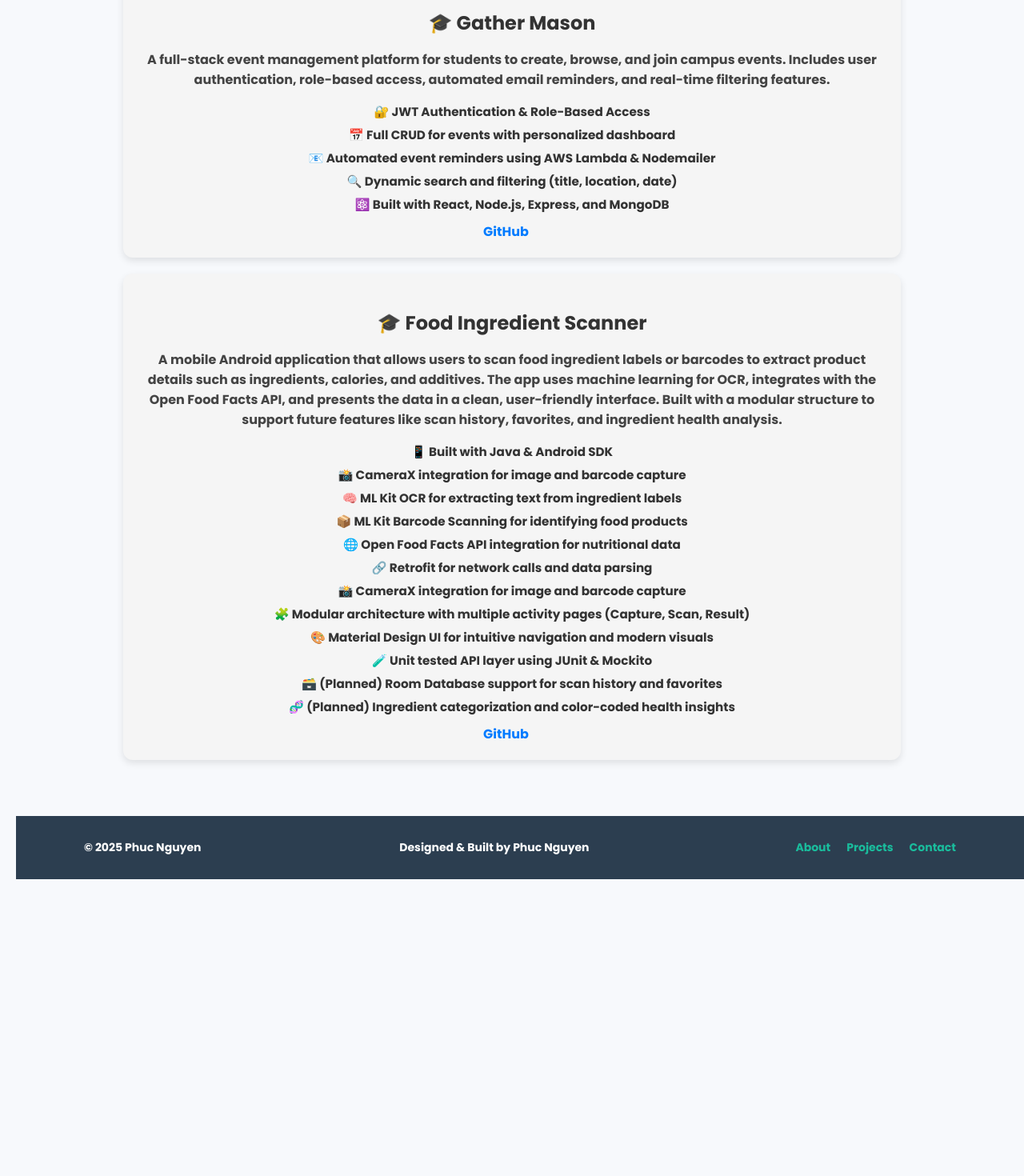
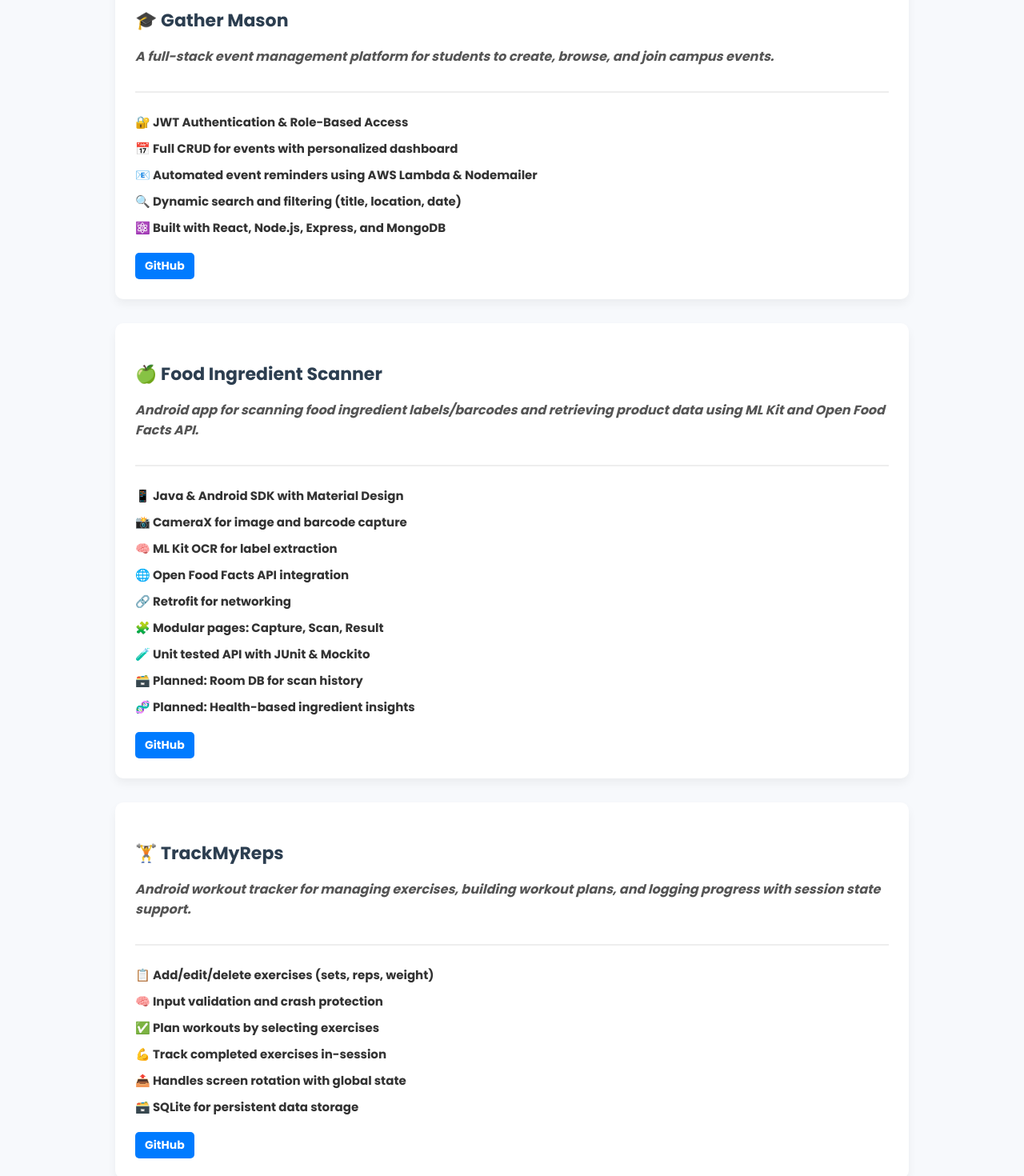
Before and after one commit to PhucGiaNguyen99/Phuc-Nguyen-Latest-Portfolio, a React (Create React App) app: page /projects in a window 1280 px wide. Shown: the part 340-1810 px from the top of the page at 80% size. Before the commit the page ends 1459 px from the top, so only its background shows below. Built offline with nearby package versions, Linux system fonts and the light colour scheme.

Commit message:
Imrpoved About page and style for job-seeking and skills. Added the TrackMyReps project to the Project page.

```diff
--- a/src/components/About.js
+++ b/src/components/About.js
@@ -4,33 +4,59 @@ import "./styles.css";
 const About = () => {
   return (
     <section className="about-section">
-      <h2 className="section-title">Hi Everyone! 😊👋</h2>
+      <h2 className="section-title">Hi Everyone! 👋</h2>
 
       <p className="intro-text">
-        I’m a **Computer Science senior** at **George Mason University**, passionate about building **software solutions** that drive impact.
-        Currently seeking **entry-level opportunities** in **software development, mobile development, web development, or data analysis**.
+        I’m a <strong>Computer Science senior</strong> at <strong>George Mason University</strong> with a passion for building <strong>Android apps</strong> and <strong>full-stack web applications</strong>.
+        I love turning real-world problems into clean, user-friendly software — whether it’s a mobile app or a scalable backend.
       </p>
 
-      <p className="highlight-text">
-        💻 **Specializing in:** Backend Development | API Design | Data Processing
-        🚀 **Core Focus:** Performance | Scalability | System Efficiency
+      {/* 📌 Skills Section */}
+      <div className="skills-grid">
+        <div className="skill-card">
+          💻 <strong>Backend</strong><br />
+          Node.js, Express, NestJS, Koa, MongoDB, SQLite
+        </div>
+        <div className="skill-card">
+          🌐 <strong>Frontend</strong><br />
+          React, Material UI, Responsive Design
+        </div>
+        <div className="skill-card">
+          📱 <strong>Android</strong><br />
+          Java, Android SDK, CameraX, ML Kit, Retrofit
+        </div>
+        <div className="skill-card">
+          🧪 <strong>Testing & Tools</strong><br />
+          Jest, Supertest, Docker, Git, VS Code
+        </div>
+      </div>
+
+      <p className="about-text">
+        I’ve worked on event platforms, food scanner apps, and workout trackers — sharpening my skills in <strong>API development</strong>, <strong>mobile UI</strong>, and <strong>data processing</strong>.
+        I focus on writing clean, reliable code that’s easy to maintain and fun to use.
       </p>
 
-      <p className="about-text">
-        I thrive on **solving complex problems**, **optimizing workflows**, and **building robust web & mobile applications**.
-        Passionate about **clean code, scalable solutions, and data-driven development**, I’m always exploring **new technologies & best practices**
-        to **create high-impact software**. 👨‍💻
-      </p>
+      {/* 📌 Job Seeking */}
+      <div className="job-card">
+        🚀 <strong>Actively seeking an entry-level opportunity</strong> in:
+        <ul>
+          <li>✅ Software Engineering</li>
+          <li>✅ Web & Mobile Development</li>
+          <li>✅ Data Analysis</li>
+        </ul>
+        <p className="job-note">Let’s build something impactful together.</p>
+      </div>
 
+      {/* 📌 Fun Fact */}
       <div className="fun-fact">
         <h3>🎲 Fun Fact About Me!</h3>
         <p>
-          I’m a **big fan of board games** – whether it's **collecting birds in Wingspan**,
-          **gems in Splendor**, **building roads & cities in Carcassonne**, **expanding empires in Catan**,
-          or **strategizing in Go**, I’m always up for a game! **Challenge me anytime!** 😊😊
+          I’m a huge fan of board games — whether it's Wingspan, Splendor, Catan, or Go, I’m always down for a match.
+          Challenge me anytime! 😄
         </p>
       </div>
 
+      {/* 📌 Favorite Quote */}
       <div className="quote-section">
         <h3>✨ A Quote I Live By:</h3>
         <blockquote>
@@ -38,13 +64,12 @@ const About = () => {
           <span>— Mahatma Gandhi</span>
         </blockquote>
         <p>
-          There's something about this quote that just **resonates with me**.
-          I believe in **giving my best in everything I do** while **staying curious & learning along the way**.
+          I believe in giving my best every day while staying curious and continuously learning.
         </p>
       </div>
 
       <p className="connect-text">
-        Let’s **connect, swap ideas, and create something awesome together!** 🚀🚀
+        Let’s connect, swap ideas, and create something awesome together! 🚀
       </p>
     </section>
   );
--- a/src/components/Project.js
+++ b/src/components/Project.js
@@ -4,13 +4,17 @@ import "./styles.css";
 const Projects = () => {
   return (
     <section className="content-section" id="projects">
-            <h2>Projects</h2>
-            <div className="project-container">
+      <h2 className="section-title">🚀 Projects</h2>
+
+      {/* === Project: Gather Mason === */}
       <div className="project-card">
+        <div className="project-header">
           <h3 className="project-title">🎓 Gather Mason</h3>
           <p className="project-description">
-                        A full-stack event management platform for students to create, browse, and join campus events. Includes user authentication, role-based access, automated email reminders, and real-time filtering features.
+            A full-stack event management platform for students to create, browse, and join campus events.
           </p>
+        </div>
+        <div className="project-body">
           <ul className="project-features">
             <li>🔐 JWT Authentication & Role-Based Access</li>
             <li>📅 Full CRUD for events with personalized dashboard</li>
@@ -19,37 +23,74 @@ const Projects = () => {
             <li>⚛️ Built with React, Node.js, Express, and MongoDB</li>
           </ul>
           <div className="project-links">
-                        <a href="https://github.com/PhucGiaNguyen99/Gather-Mason" target="_blank" rel="noopener noreferrer">GitHub</a>
-                        {/* Optional: Add deployed site link */}
-                        {/* <a href="https://gathermason.app" target="_blank" rel="noopener noreferrer">Live Demo</a> */}
+            <a
+              href="https://github.com/PhucGiaNguyen99/Gather-Mason"
+              target="_blank"
+              rel="noopener noreferrer"
+            >
+              GitHub
+            </a>
           </div>
         </div>
       </div>
 
-            <div className="project-container">
+      {/* === Project: Food Ingredient Scanner === */}
       <div className="project-card">
-                    <h3 className="project-title">🎓 Food Ingredient Scanner</h3>
+        <div className="project-header">
+          <h3 className="project-title">🍏 Food Ingredient Scanner</h3>
           <p className="project-description">
-                    A mobile Android application that allows users to scan food ingredient labels or barcodes to extract product details such as ingredients, calories, and additives. The app uses machine learning for OCR, integrates with the Open Food Facts API, and presents the data in a clean, user-friendly interface. Built with a modular structure to support future features like scan history, favorites, and ingredient health analysis.
+            Android app for scanning food ingredient labels/barcodes and retrieving product data using ML Kit and Open Food Facts API.
           </p>
+        </div>
+        <div className="project-body">
           <ul className="project-features">
-                        <li>📱 Built with Java & Android SDK</li>
-                        <li>📸 CameraX integration for image and barcode capture</li>
-                        <li>🧠 ML Kit OCR for extracting text from ingredient labels</li>
-                        <li>📦 ML Kit Barcode Scanning for identifying food products</li>
-                        <li>🌐 Open Food Facts API integration for nutritional data</li>
-                        <li>🔗 Retrofit for network calls and data parsing</li>
-                        <li>📸 CameraX integration for image and barcode capture</li>
-                        <li>🧩 Modular architecture with multiple activity pages (Capture, Scan, Result)</li>
-                        <li>🎨 Material Design UI for intuitive navigation and modern visuals</li>
-                        <li>🧪 Unit tested API layer using JUnit & Mockito</li>
-                        <li>🗃️ (Planned) Room Database support for scan history and favorites</li>
-                        <li>🧬 (Planned) Ingredient categorization and color-coded health insights</li>
+            <li>📱 Java & Android SDK with Material Design</li>
+            <li>📸 CameraX for image and barcode capture</li>
+            <li>🧠 ML Kit OCR for label extraction</li>
+            <li>🌐 Open Food Facts API integration</li>
+            <li>🔗 Retrofit for networking</li>
+            <li>🧩 Modular pages: Capture, Scan, Result</li>
+            <li>🧪 Unit tested API with JUnit & Mockito</li>
+            <li>🗃️ Planned: Room DB for scan history</li>
+            <li>🧬 Planned: Health-based ingredient insights</li>
           </ul>
           <div className="project-links">
-                        <a href="https://github.com/PhucGiaNguyen99/Ingredients-Scanner" target="_blank" rel="noopener noreferrer">GitHub</a>
-                        {/* Optional: Add deployed site link */}
-                        {/* <a href="https://gathermason.app" target="_blank" rel="noopener noreferrer">Live Demo</a> */}
+            <a
+              href="https://github.com/PhucGiaNguyen99/Ingredients-Scanner"
+              target="_blank"
+              rel="noopener noreferrer"
+            >
+              GitHub
+            </a>
+          </div>
+        </div>
+      </div>
+
+      {/* === Project: TrackMyReps === */}
+      <div className="project-card">
+        <div className="project-header">
+          <h3 className="project-title">🏋️ TrackMyReps</h3>
+          <p className="project-description">
+            Android workout tracker for managing exercises, building workout plans, and logging progress with session state support.
+          </p>
+        </div>
+        <div className="project-body">
+          <ul className="project-features">
+            <li>📋 Add/edit/delete exercises (sets, reps, weight)</li>
+            <li>🧠 Input validation and crash protection</li>
+            <li>✅ Plan workouts by selecting exercises</li>
+            <li>💪 Track completed exercises in-session</li>
+            <li>📤 Handles screen rotation with global state</li>
+            <li>🗃️ SQLite for persistent data storage</li>
+          </ul>
+          <div className="project-links">
+            <a
+              href="https://github.com/PhucGiaNguyen99/TrackMyReps"
+              target="_blank"
+              rel="noopener noreferrer"
+            >
+              GitHub
+            </a>
           </div>
         </div>
       </div>
--- a/src/components/styles.css
+++ b/src/components/styles.css
@@ -471,6 +471,7 @@ body {
     text-align: center;
 }
 
+
 /* 📌 Title */
 .section-title {
     font-size: 30px;
@@ -652,47 +653,121 @@ nav ul li a:hover {
 }
 
 .project-card {
-    background-color: #f5f5f5;
-    border-radius: 12px;
-    padding: 20px;
-    box-shadow: 0 4px 10px rgba(0, 0, 0, 0.1);
-    transition: transform 0.2s ease-in-out;
+    background: #ffffff;
+    border-radius: 10px;
+    box-shadow: 0 6px 12px rgba(0, 0, 0, 0.05);
+    padding: 25px;
+    margin-bottom: 30px;
+    text-align: left;
+    transition: transform 0.3s ease;
   }
 
   .project-card:hover {
     transform: translateY(-5px);
   }
 
+  /* Separate the title and body visually */
+  .project-header {
+    border-bottom: 2px solid #eee;
+    padding-bottom: 15px;
+    margin-bottom: 20px;
+  }
+
   .project-title {
-    font-size: 1.5rem;
-    font-weight: 600;
-    margin-bottom: 10px;
+    font-size: 22px;
+    font-weight: bold;
+    color: #2c3e50;
+    margin-bottom: 5px;
   }
 
   .project-description {
-    font-size: 1rem;
-    margin-bottom: 10px;
-    color: #444;
+    font-size: 16px;
+    color: #555;
+    font-style: italic;
   }
 
-.project-features {
+  /* Project Body */
+  .project-body ul {
     list-style: none;
     padding-left: 0;
-    margin-bottom: 10px;
+    margin-bottom: 15px;
   }
 
-.project-features li {
-    margin-bottom: 6px;
-    font-size: 0.95rem;
+  .project-body li {
+    font-size: 15px;
+    padding: 5px 0;
+    color: #333;
   }
 
+  /* Project Links */
   .project-links a {
-    margin-right: 15px;
-    color: #007BFF;
+    display: inline-block;
+    margin-right: 10px;
+    padding: 6px 12px;
+    background-color: #007bff;
+    color: white;
+    font-size: 14px;
+    border-radius: 5px;
     text-decoration: none;
-    font-weight: 500;
+    transition: background 0.3s ease;
   }
 
   .project-links a:hover {
-    text-decoration: underline;
+    background-color: #0056b3;
   }
+
+  .job-seeking-text {
+    margin-top: 30px;
+    font-size: 16px;
+    font-weight: bold;
+    color: #007bff;
+  }
+
+  /* 📌 Skills Section */
+.skills-grid {
+    display: grid;
+    grid-template-columns: repeat(auto-fit, minmax(250px, 1fr));
+    gap: 15px;
+    margin-bottom: 30px;
+  }
+
+  .skill-card {
+    background: #f1f4f9;
+    padding: 15px;
+    border-left: 5px solid #007bff;
+    border-radius: 6px;
+    font-size: 16px;
+    font-weight: 500;
+    color: #333;
+    box-shadow: 0 3px 8px rgba(0,0,0,0.05);
+  }
+
+  /* 📌 Job Card */
+  .job-card {
+    background: #eaf6ff;
+    border-left: 5px solid #007bff;
+    padding: 20px;
+    margin-bottom: 30px;
+    border-radius: 6px;
+    text-align: left;
+    max-width: 600px;
+    margin-left: auto;
+    margin-right: auto;
+  }
+
+  .job-card ul {
+    margin-top: 10px;
+    padding-left: 20px;
+  }
+
+  .job-card li {
+    font-size: 16px;
+    color: #333;
+    line-height: 1.5;
+  }
+
+  .job-note {
+    margin-top: 10px;
+    color: #007bff;
+    font-weight: 600;
+  }
```
Lines whose indentation alone changed are shown as unchanged.
